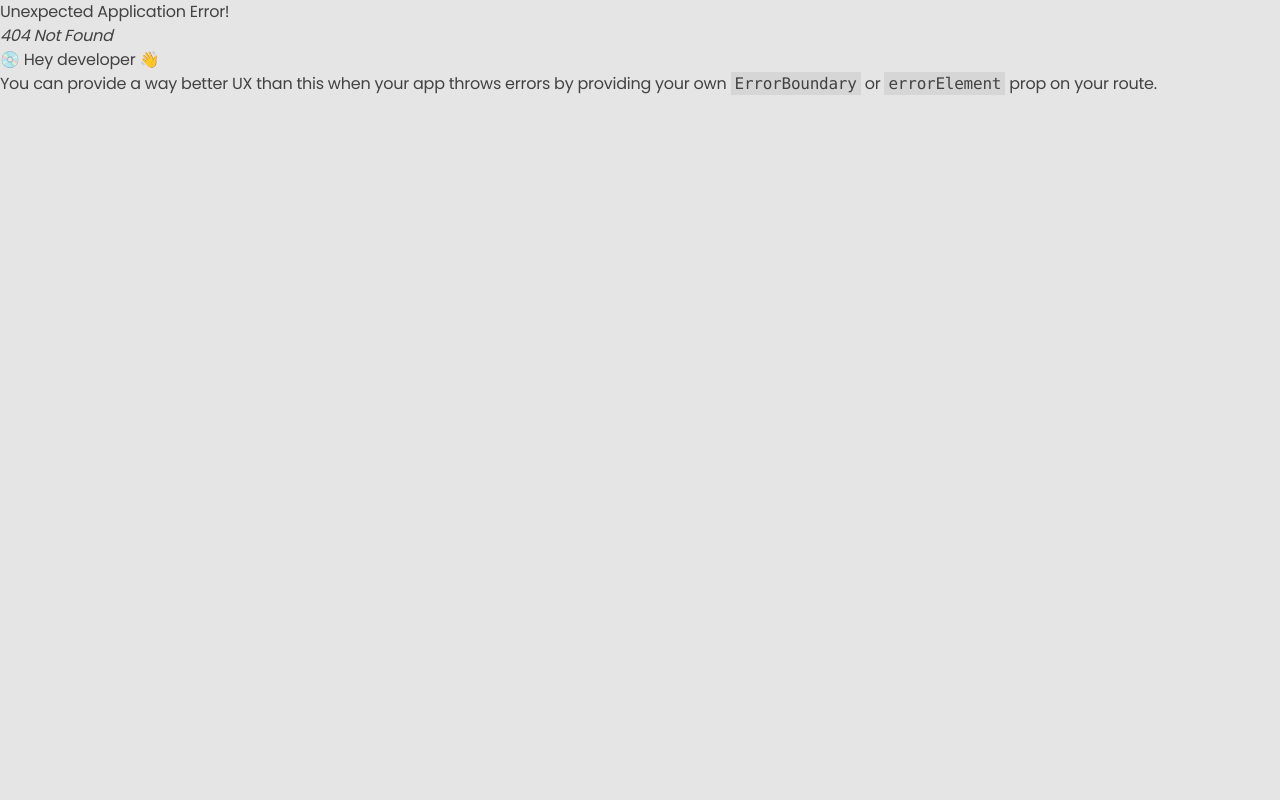
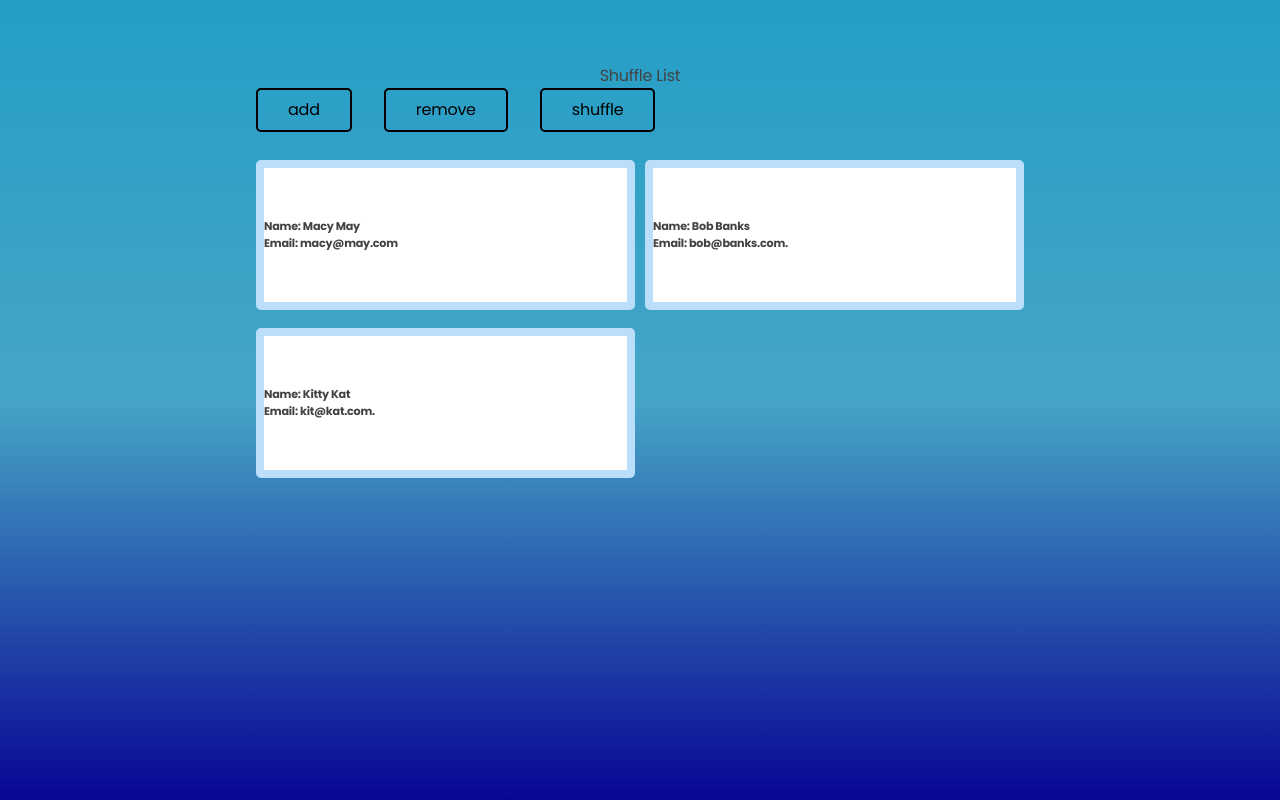
Before and after one commit to ajay-mandaviya/framer-motion-pro, a React (Vite) app: page /shuffle in a window 1280 px wide. Before the commit this address had no page. Built offline with nearby package versions, Linux system fonts and the light colour scheme.

Commit message:
shuffle animation

```diff
--- a/src/App.jsx
+++ b/src/App.jsx
@@ -2,11 +2,16 @@ import React, { useState } from "react";
 import "./App.scss";
 import { createBrowserRouter, RouterProvider } from "react-router-dom";
 import Interactions from "./pages/Interactions";
+import Shuffle from "./pages/Shuffle";
 
 const router = createBrowserRouter([
   {
     path: "/",
     element: <Interactions />,
+  },
+  {
+    path: "/shuffle",
+    element: <Shuffle />,
   },
 ]);
 function App() {
--- /dev/null
+++ b/src/pages/Shuffle.jsx
@@ -0,0 +1,109 @@
+import React from "react";
+import "./style.css";
+import { motion } from "framer-motion";
+
+const data = [
+  {
+    image:
+      "https://raw.githubusercontent.com/ui-code-tv/images/master/dog1.jpg",
+    name: "Macy May",
+    email: "macy@may.com",
+    id: 1,
+  },
+  {
+    image:
+      "https://raw.githubusercontent.com/ui-code-tv/images/master/dog2.jpg",
+    name: "Bob Banks",
+    email: "bob@banks.com.",
+    id: 2,
+  },
+  {
+    image:
+      "https://raw.githubusercontent.com/ui-code-tv/images/master/cat1.jpg",
+    name: "Kitty Kat",
+    email: "kit@kat.com.",
+    id: 3,
+  },
+];
+const Shuffle = () => {
+  const [contact, setContact] = React.useState(data);
+
+  const onAdd = () => {
+    setContact([
+      ...contact,
+      {
+        image:
+          "https://raw.githubusercontent.com/ui-code-tv/images/master/dog1.jpg",
+        name: "New Person",
+        email: "new@person.com",
+        id: Math.floor(Math.random() * 2000),
+      },
+    ]);
+  };
+  const onRemove = () => {
+    let i = Math.floor(Math.random() * contact.length);
+
+    contact.splice(i, 1);
+    setContact([...contact]);
+  };
+  const onshuffle = () => {
+    const shuffled = [];
+    while (contact.length > 0) {
+      let i = (Math.random() * contact.length) | 0;
+      shuffled.push(contact[i]);
+      contact.splice(i, 1);
+    }
+    setContact([...shuffled]);
+  };
+
+  return (
+    <div className="shuffle-page">
+      <h1>Shuffle List</h1>
+      <div>
+        <button className="shuffle-button" onClick={onAdd}>
+          add
+        </button>
+        <button className="shuffle-button" onClick={onRemove}>
+          remove
+        </button>
+        <button className="shuffle-button" onClick={onshuffle}>
+          shuffle
+        </button>
+        <ul className="shuffle-wrapper">
+          {contact.map((item) => {
+            return (
+              <motion.li
+                className="shuffle-card"
+                key={item.id}
+                layout
+                initial={{
+                  scale: 0,
+                }}
+                exit={{
+                  opacity: 0,
+                  transition: { delay: 0.5, type: "spring" },
+                }}
+                animate={{
+                  scale: 1,
+                  transition: {
+                    delay: 0.5,
+                    type: "spring",
+                  },
+                }}
+              >
+                <div className="shuffle-content">
+                  <div className="details">
+                    <span className="name">Name: {item.name}</span>
+                    <span className="email">Email: {item.email}</span>
+                  </div>
+                </div>
+              </motion.li>
+            );
+          })}
+        </ul>
+      </div>
+    </div>
+  );
+};
+
+export default Shuffle;
--- /dev/null
+++ b/src/pages/style.css
@@ -0,0 +1,61 @@
+.shuffle-page {
+  height: 100vh;
+  display: flex;
+  align-items: center;
+  flex-direction: column;
+  padding-top: 5%;
+  background: linear-gradient(#249ec7, #46a5c6, rgb(8, 5, 148));
+  background-attachment: fixed;
+}
+
+.shuffle-wrapper {
+  position: relative;
+  padding: 20px 0 20px 0;
+  width: clamp(360px, 60vw, 900px);
+  display: grid;
+  grid-template-columns: repeat(auto-fit, minmax(260px, 1fr));
+  gap: 10px;
+}
+
+.shuffle-card {
+  display: block;
+  margin-top: 8px;
+  width: 100%;
+  height: 150px;
+  position: relative;
+  overflow: hidden;
+  border: 8px solid #bbdefb;
+  border-radius: 5px;
+}
+.details {
+  display: flex;
+  flex-direction: column;
+  font-size: 0.7rem;
+  font-weight: bold;
+}
+
+.shuffle-content {
+  align-items: center;
+  background: #fff;
+  display: flex;
+  flex-direction: row;
+  height: 100%;
+  left: 0px;
+  width: 100%;
+  padding: 10px 0px;
+  position: absolute;
+}
+
+.shuffle-button {
+  padding: 8px 30px;
+  border-width: 0;
+  background-color: transparent;
+  color: #000;
+  cursor: pointer;
+  border: 2px solid #000000;
+  border-radius: 5px;
+  margin-right: 2em;
+}
+.shuffle-button:hover {
+  color: #fff;
+}
```
